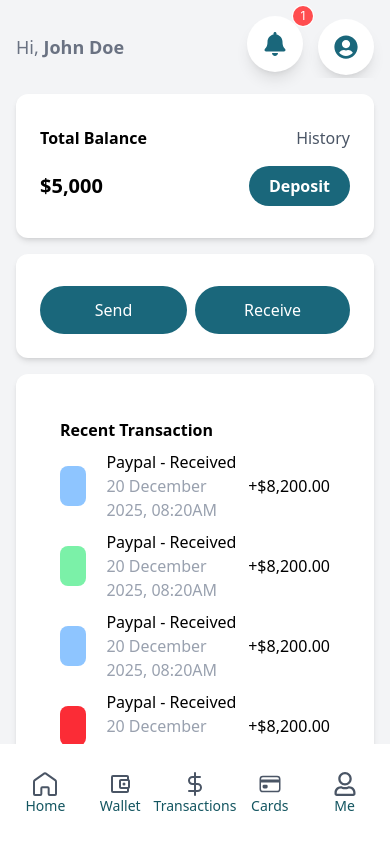
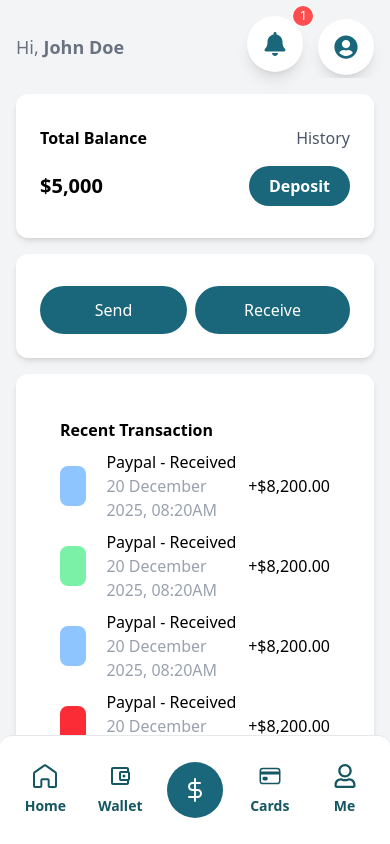
Before and after one commit to dona-8833/FinBank, a React (Vite) app: page / in a window 390 px wide. Shown: the top 844 px of the page. Built offline with nearby package versions, Linux system fonts and the light colour scheme.

Commit message:
change the trans utton

```diff
--- a/src/components/Mobile.jsx
+++ b/src/components/Mobile.jsx
@@ -7,30 +7,29 @@ import { FaRegUser } from "react-icons/fa";
 
 const Navbar = () => {
   return (
-    <div className="w-full md:hidden bg-white py-3 px-4 grid grid-cols-5 gap-4 text-gray-600 text-2xl place-items-center fixed bottom-0">
-      <div className="p-4 mobile rounded-2xl flex flex-col items-center">
+    <div className="w-full md:hidden bg-white py-3 px-4 grid grid-cols-5 gap-4 text-gray-600 text-2xl place-items-center fixed bottom-0 shadow-lg rounded-tl-xl rounded-tr-xl border-t border-gray-200">
+      <div className="p-4 mobile rounded-2xl flex flex-col items-center justify-center text-[#145661] hover:text-[#103c47] transition-all duration-300 ease-in-out">
         <GrHomeRounded />
-        <span className="text-sm text-[#145661]">Home</span>
+        <span className="text-sm mt-2 font-semibold">Home</span>
       </div>
 
-      <div className="p-4 mobile rounded-2xl flex flex-col items-center">
+      <div className="p-4 mobile rounded-2xl flex flex-col items-center justify-center text-[#145661] hover:text-[#103c47] transition-all duration-300 ease-in-out">
         <MdOutlineAccountBalanceWallet />
-        <span className="text-sm text-[#145661]">Wallet</span>
+        <span className="text-sm mt-2 font-semibold">Wallet</span>
       </div>
 
-      <div className="p-4 mobile rounded-2xl flex flex-col items-center">
+      <div className="p-4 mobile rounded-full flex flex-col  items-center justify-center  mobilev2 transition-all duration-300 ease-in-out">
         <FiDollarSign />
-        <span className="text-sm text-[#145661]">Transactions</span>
       </div>
 
-      <div className="p-4 mobile rounded-2xl flex flex-col items-center">
+      <div className="p-4 mobile rounded-2xl flex flex-col items-center justify-center text-[#145661] hover:text-[#103c47] transition-all duration-300 ease-in-out">
         <IoCardOutline />
-        <span className="text-sm text-[#145661]">Cards</span>
+        <span className="text-sm mt-2 font-semibold">Cards</span>
       </div>
 
-      <div className="p-4 mobile rounded-2xl flex flex-col items-center">
+      <div className="p-4 mobile rounded-2xl flex flex-col items-center justify-center text-[#145661] hover:text-[#103c47] transition-all duration-300 ease-in-out">
         <FaRegUser />
-        <span className="text-sm text-[#145661]">Me</span>
+        <span className="text-sm mt-2 font-semibold">Me</span>
       </div>
     </div>
   );
```
